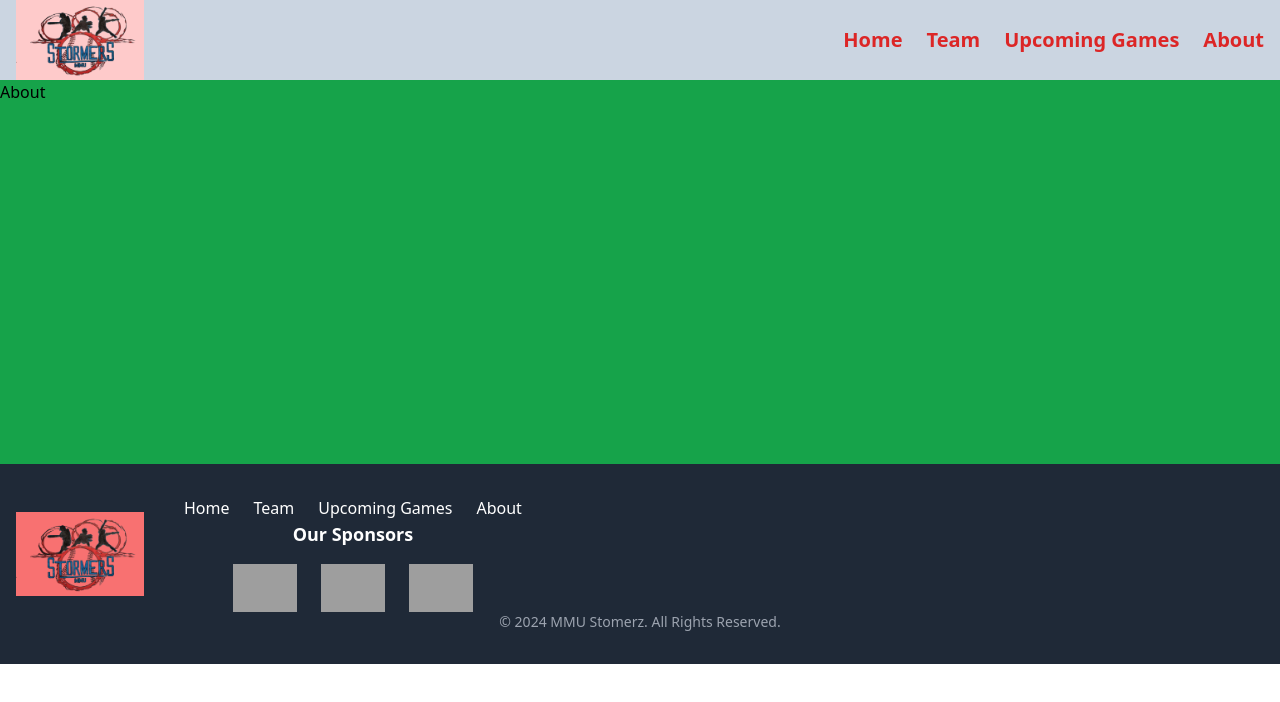
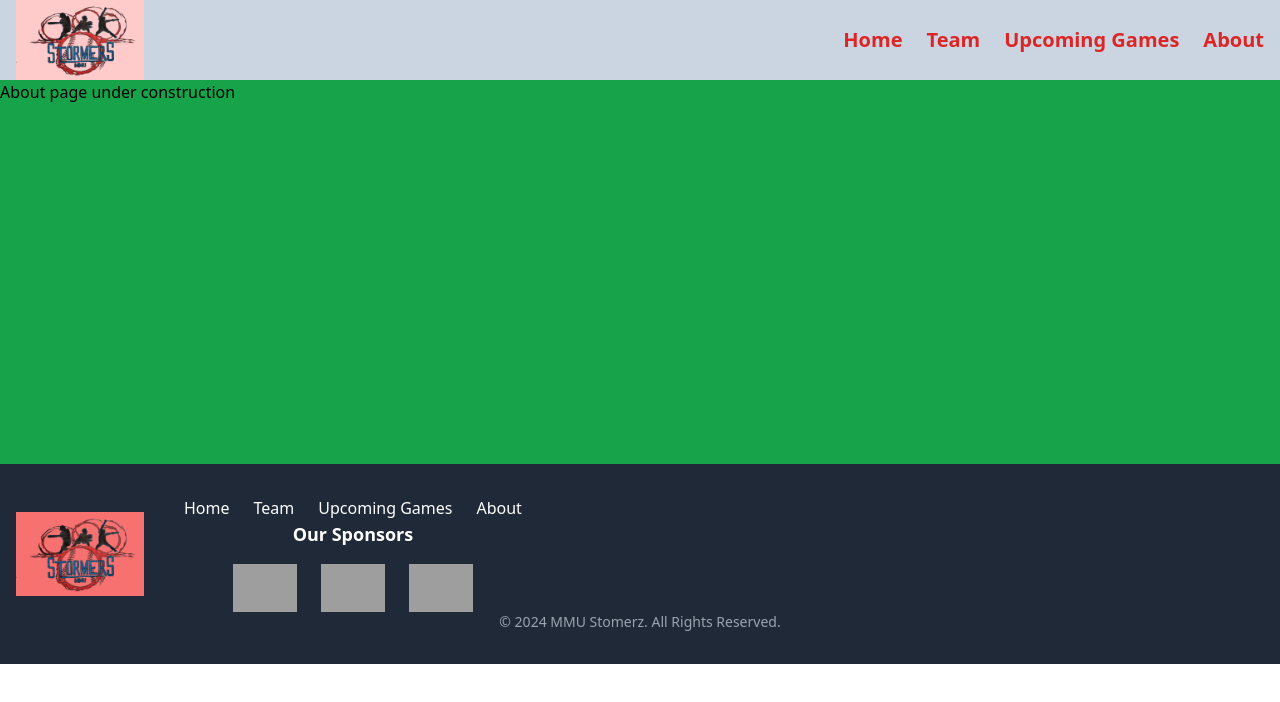
Before and after one commit to Eleli-Ayub/mmu_softball, a React (Vite) app: page /About in a window 1280 px wide. Shown: the top 702 px of the page. Built offline with nearby package versions, Linux system fonts and the light colour scheme; grey boxes are pictures that could not be loaded.

Commit message:
fresh new changes

```diff
--- a/src/Pages/about.tsx
+++ b/src/Pages/about.tsx
@@ -3,7 +3,7 @@ import React from 'react'
 const About:React.FC = () => {
   return (
     <div className='h-96 w-full bg-green-600'>
-      About
+      About page under construction
       </div>
   )
 }
```
